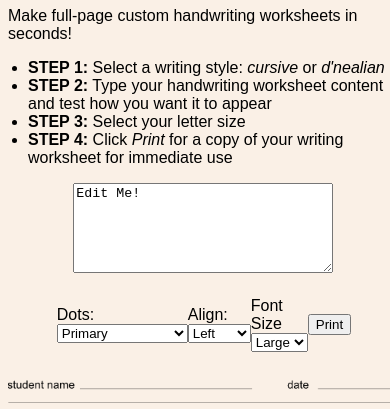
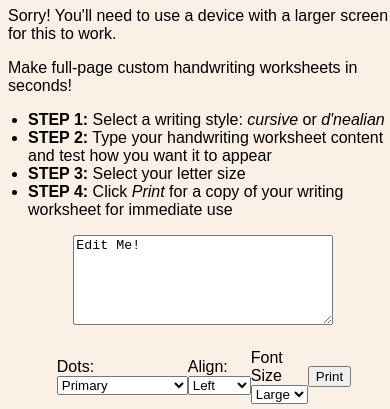
Before and after one commit to warrickhill/home-ed-helper, a plain HTML site: page dot-print/index.html in a window 390 px wide. Shown: the part 118-527 px from the top of the page. Drawn offline with nearby package versions, Linux system fonts and the light colour scheme.

Commit message:
larger screen required

```diff
--- a/dot-print/index.html
+++ b/dot-print/index.html
@@ -11,6 +11,9 @@
         <div id="app">
             <div id="header">
                 <h1>Handwriting practice paper</h1>
+                <!--googleoff: index-->
+                <p id="sorrynotresponsive">Sorry! You'll need to use a device with a larger screen for this to work.</p>
+                <!--googleon: index-->
                 <p>Make full-page custom handwriting worksheets in seconds!</p>
                 <ul id="instructions">
                     <li><strong>STEP 1:</strong> Select a writing style: <i>cursive</i> or <i>d'nealian</i></li>
--- a/dot-print/stylesheet.css
+++ b/dot-print/stylesheet.css
@@ -67,3 +67,11 @@ body {
 #instructions {
     padding-inline-start: 20px;
 }
+#sorrynotresponsive {
+    display: none;
+}
+@media (max-width: 550px) {
+    #sorrynotresponsive {
+        display: block;
+    }
+}
--- a/dot-print/stylesheet.print.css
+++ b/dot-print/stylesheet.print.css
@@ -38,5 +38,8 @@
         line-height: 110%!important;
     }
     #printarea p.small {
+        top: 65px;
+        font-size: 18px;
+        line-height: 80%!important;
     }
 }
```
